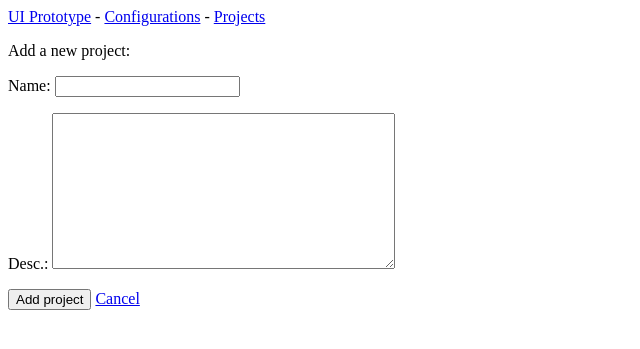
After one commit to willnoonan/Django_UI_Prototype_v2, a Django app: page /new_project/ in a window 1280 px wide. The commit adds this page. Shown: the top 349 px of the page, without its empty margins (0-640 px from the left). Run offline with Django 3.2, Linux system fonts and the light colour scheme.

Commit message:
Added "New Project" page and associated view func, html template, and urls. Had to comment out configuration property of Project model in models.py because I will do the work to make that foreign-key relationship work in another commit. For now, I just want the New Project page working. I had to migrate the database because I modified projects/models.py. This action created file 0002_remove_project_configuration.py. Runs.

```diff
--- /dev/null
+++ b/projects/forms.py
@@ -0,0 +1,8 @@
+from django import forms
+from .models import Project
+
+class ProjectForm(forms.ModelForm):
+    class Meta:
+        model = Project
+        fields = ['name', 'description']
+        labels = {'name': 'Name:', 'description': 'Desc.:'}
--- a/projects/models.py
+++ b/projects/models.py
@@ -5,7 +5,7 @@ from configurations.models import Configuration
 
 
 class Project(models.Model):
-    configuration = models.ForeignKey(Configuration, on_delete=models.PROTECT)
+    # configuration = models.ForeignKey(Configuration, on_delete=models.PROTECT)
     #TODO: The other possible values for on_delete are: CASCADE (don't want this one), RESTRICT (not sure about this one)
     name = models.CharField(max_length=200)
     description = models.TextField()
--- /dev/null
+++ b/projects/templates/projects/new_project.html
@@ -0,0 +1,12 @@
+{% extends "main/base.html" %}
+
+{% block content %}
+    <p>Add a new project:</p>
+
+    <form action="{% url 'projects:new_project' %}" method='post'>
+        {% csrf_token %}
+        {{ form.as_p }}
+        <button name="submit">Add project</button> <a href="{% url 'projects:projects' %}">Cancel</a>
+    </form>
+
+{% endblock content %}
--- a/projects/templates/projects/projects.html
+++ b/projects/templates/projects/projects.html
@@ -15,5 +15,6 @@
     {% endfor %}
 </ul>
 
+<a href="{% url 'projects:new_project' %}">Add a new project</a>
 
 {% endblock content %}
--- a/projects/urls.py
+++ b/projects/urls.py
@@ -6,4 +6,6 @@ from . import views
 app_name = 'projects'
 urlpatterns = [
     path('projects/', views.projects, name='projects'),
+    path('new_project/', views.new_project, name='new_project'),
+
 ]
--- a/projects/views.py
+++ b/projects/views.py
@@ -1,5 +1,6 @@
-from django.shortcuts import render
+from django.shortcuts import render, redirect
 from .models import Project
+from .forms import ProjectForm
 # Create your views here.
 
 
@@ -7,3 +8,16 @@ def projects(request):
     projects = Project.objects.order_by('date_added')
     context = {'projects': projects}
     return render(request, 'projects/projects.html', context)
+
+
+def new_project(request):
+    if request.method != 'POST':
+        form = ProjectForm()
+    else:
+        form = ProjectForm(data=request.POST)
+        if form.is_valid():
+            form.save()
+            return redirect('projects:projects')
+
+    context = {'form': form}
+    return render(request, 'projects/new_project.html', context)
```
Also changed, not shown: projects/migrations/0002_remove_project_configuration.py (added).
